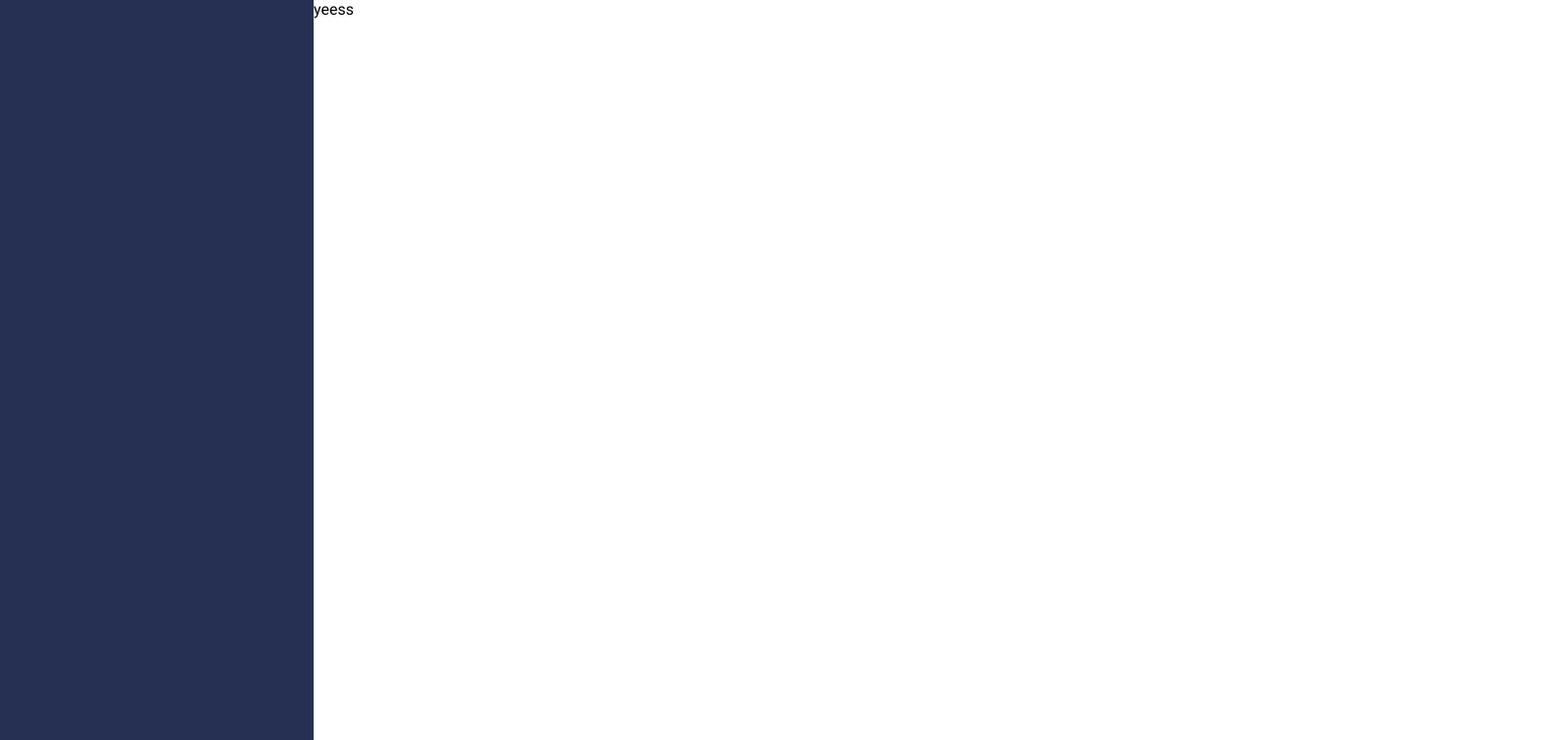
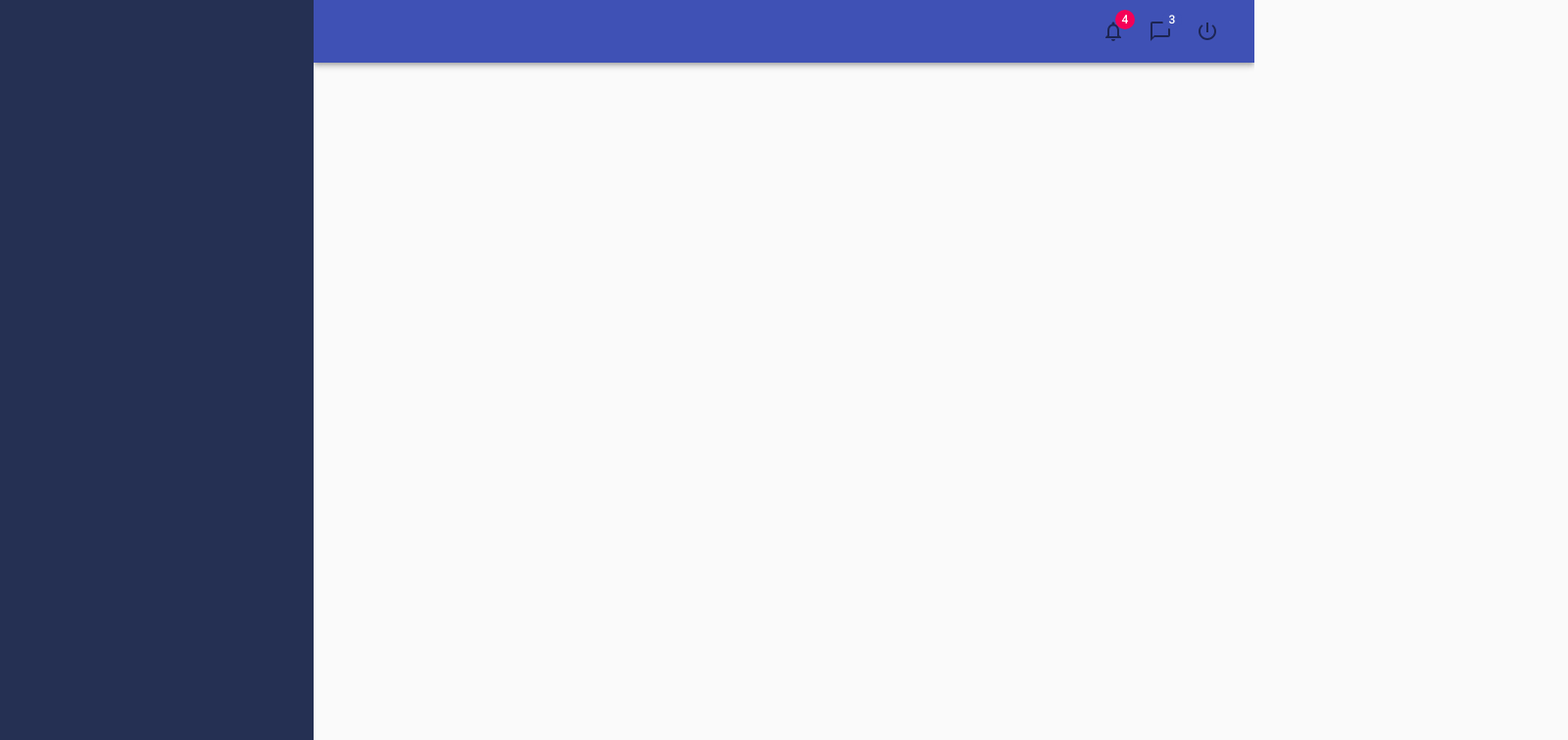
Before and after one commit to LordAldi/material-ui-learn, a React (Create React App) app: page / in a window 1280 px wide. Shown: the top 756 px of the page at 98% size, 1600 px wide, since content can reach past the window. Built offline with nearby package versions, Linux system fonts and the light colour scheme.

Commit message:
add AppBar

```diff
--- a/src/App/App.js
+++ b/src/App/App.js
@@ -1,6 +1,7 @@
 import "./App.css";
 import SideMenu from "../components/SideMenu";
-import { makeStyles } from "@material-ui/core";
+import { CssBaseline, makeStyles } from "@material-ui/core";
+import Header from "../components/Header";
 
 const useStyles = makeStyles({
   appMain: {
@@ -13,7 +14,10 @@
   return (
     <>
       <SideMenu />
-      <div className={classes.appMain}>yeess</div>
+      <div className={classes.appMain}>
+        <Header />
+      </div>
+      <CssBaseline />
     </>
   );
 }
--- /dev/null
+++ b/src/components/Header.js
@@ -0,0 +1,44 @@
+import {
+  AppBar,
+  Badge,
+  Grid,
+  IconButton,
+  InputBase,
+  Toolbar,
+} from "@material-ui/core";
+import PowerSettingsNewIcon from "@material-ui/icons/PowerSettingsNew";
+import ChatBubbleOutlineIcon from "@material-ui/icons/ChatBubbleOutline";
+import NotificationsNoneIcon from "@material-ui/icons/NotificationsNone";
+import React from "react";
+
+function Header() {
+  return (
+    <AppBar position="static">
+      <Toolbar>
+        <Grid container>
+          <Grid item>
+            <InputBase />
+          </Grid>
+          <Grid item sm={true}></Grid>
+          <Grid item>
+            <IconButton>
+              <Badge badgeContent={4} color="secondary">
+                <NotificationsNoneIcon />
+              </Badge>
+            </IconButton>
+            <IconButton>
+              <Badge badgeContent={3} color="primary">
+                <ChatBubbleOutlineIcon />
+              </Badge>
+            </IconButton>
+            <IconButton>
+              <PowerSettingsNewIcon />
+            </IconButton>
+          </Grid>
+        </Grid>
+      </Toolbar>
+    </AppBar>
+  );
+}
+
+export default Header;
```
